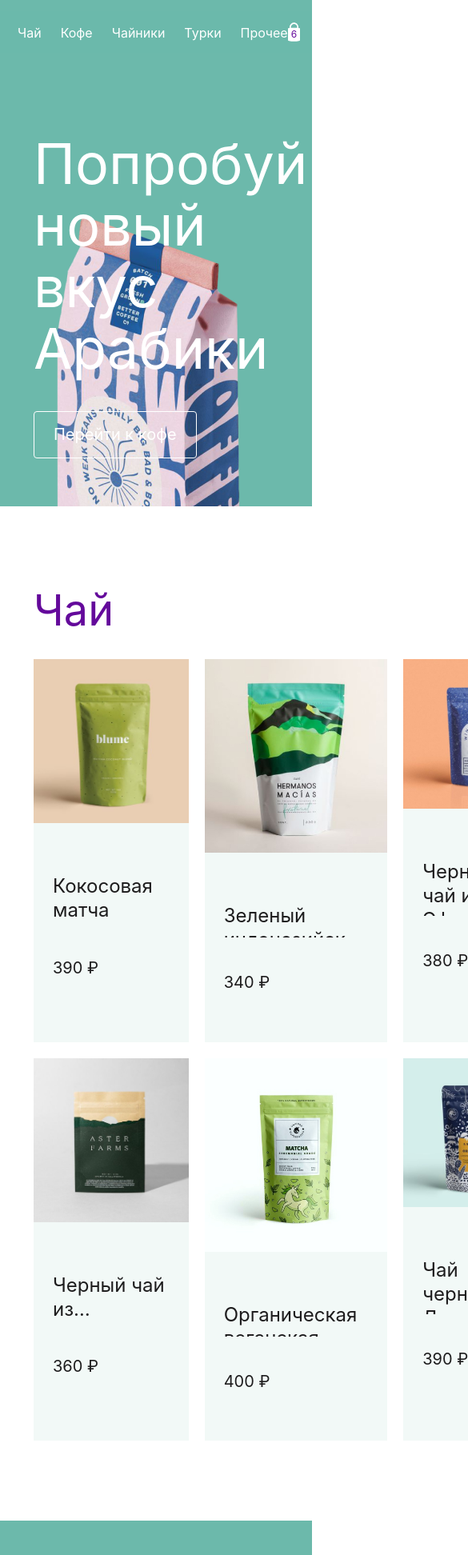
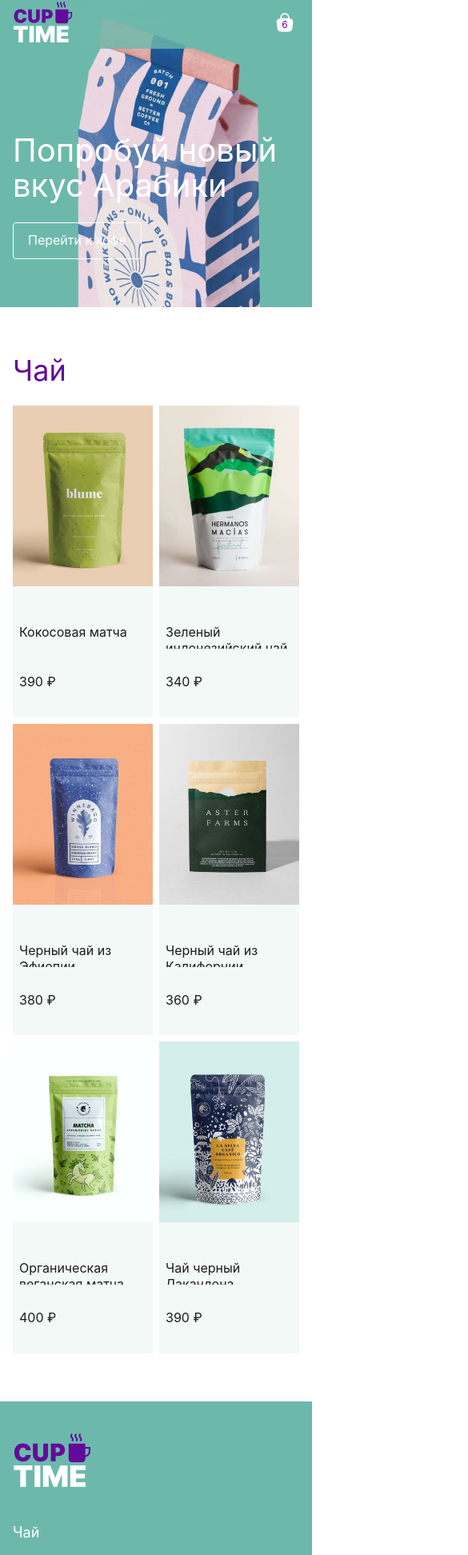
Before and after one commit to StepanIT/cup-time, a React app: page / in a window 390 px wide. Shown: the part 6-1950 px from the top of the page at 80% size, 585 px wide, since content can reach past the window. Built offline with nearby package versions, Linux system fonts and the light colour scheme; the HTML template or start-up script is replaced by a standard one; a web font is replaced by a local one.

Commit message:
сделал адаптив

```diff
--- a/src/index.css
+++ b/src/index.css
@@ -97,7 +97,7 @@
 .promo__continer {
   padding-top: 210px;
   padding-bottom: 80px;
-  background-image: url("/image/bg-image.png");
+  background-image: url("..//public/image/bg-image.png");
   background-position: right 113px bottom 0;
   background-repeat: no-repeat;
 }
@@ -251,7 +251,7 @@
   .promo__continer {
     padding-top: 172px;
     padding-bottom: 60px;
-    background-image: url("/image/bg-image-1024.png");
+    background-image: url("../public/image/bg-image-1024.png");
     background-position: right 48px bottom 0;
   }
 
@@ -284,7 +284,180 @@
   }
 
   .promo__container {
+    padding-top: 157px;
     background-position: right bottom;
     background-size: 203px;
   }
+
+  .promo__title {
+    font-size: 54px;
+    max-width: 460px;
+  }
+
+  .promo__link {
+    padding: 12px 18px;
+    font-size: 16px;
+  }
+
+  .products {
+    padding: 80px 0;
+  }
+
+  .products__title {
+    font-size: 36px;
+    margin-bottom: 24px;
+  }
+
+  .products__list {
+    grid-template-columns: repeat(auto-fill, minmax(217px, 1fr));
+    gap: 16px;
+  }
+
+  .product {
+    min-height: 360px;
+  }
+
+  .product__title {
+    font-size: 20px;
+  }
+
+  .product__price {
+    font-size: 16px;
+  }
+
+  .footer {
+    padding: 40px 0;
+  }
+
+  .footer__menu {
+    gap: 24px;
+    font-size: 16px;
+  }
+
+  .footer__menu-link {
+    font-size: 16px;
+  }
+
+  .footer__info {
+    font-size: 12px;
+  }
+
+  .footer__email {
+    font-size: 16px;
+    margin-bottom: 12px;
+  }
+
 }
+
+@media (max-width: 660px) {
+  .container {
+    padding: 0 16px;
+  }
+
+  .header {
+    top: 0;
+    padding: 0;
+  }
+
+  .header__container {
+    padding: 8px 16px;
+    grid: 16px;
+  }
+
+  .header__nav {
+    display: none;
+  }
+
+  .promo__container {
+    min-height: auto;
+    padding-top: 90px;
+    padding-bottom: 250px;
+    background-image: url("../public/image/bg-image-324.png");
+    background-size: 145px;
+    background-position: center bottom;
+  }
+
+  .promo__title {
+    font-size: 40px;
+    max-width: 350px;
+    margin-bottom: 24px;
+  }
+
+  .promo__button {
+    padding: 12px 18px;
+    font-size: 16px;
+  }
+
+  .products {
+    padding: 60px 0;
+  }
+
+  .products__title {
+    font-size: 36px;
+  }
+
+  .products__list {
+    grid-template-columns: repeat(2, 1fr);
+    gap: 8px;
+  }
+
+  .product__image {
+    min-height: 226px;
+    object-fit: cover;
+  }
+
+  .product__content {
+    padding: 32px 8px 8px;
+  }
+
+  .product__title {
+    font-size: 16px;
+  }
+
+  .footer__container {
+    gap: 40px;
+    grid-template-columns: 1fr;
+  }
+
+  .footer__menu {
+    flex-direction: column;
+    gap: 16px;
+  }
+
+  .footer__info {
+    order: 1;
+  }
+
+  .footer__copyright {
+    margin-top: 0;
+    margin-bottom: 17px;
+  }
+
+  .footer__description {
+    margin-top: 0;
+    margin-bottom: 3px;
+  }
+
+  .footer__developer {
+    margin-bottom: 3px;
+  }
+
+  .footer__developer:last-child {
+    margin-bottom: 0;
+  }
+
+  .footer__menu-link {
+    text-decoration: none;
+    font-size: 18px;
+  }
+
+  .footer__email {
+    margin-top: 0;
+    margin-bottom: 16px;
+  }
+
+  .footer__social {
+    display: flex;
+    gap: 12px;
+  }
+}
```
Also changed, not shown: public/image/bg-image-324.png (added), public/image/bg-image-768.png (added).
